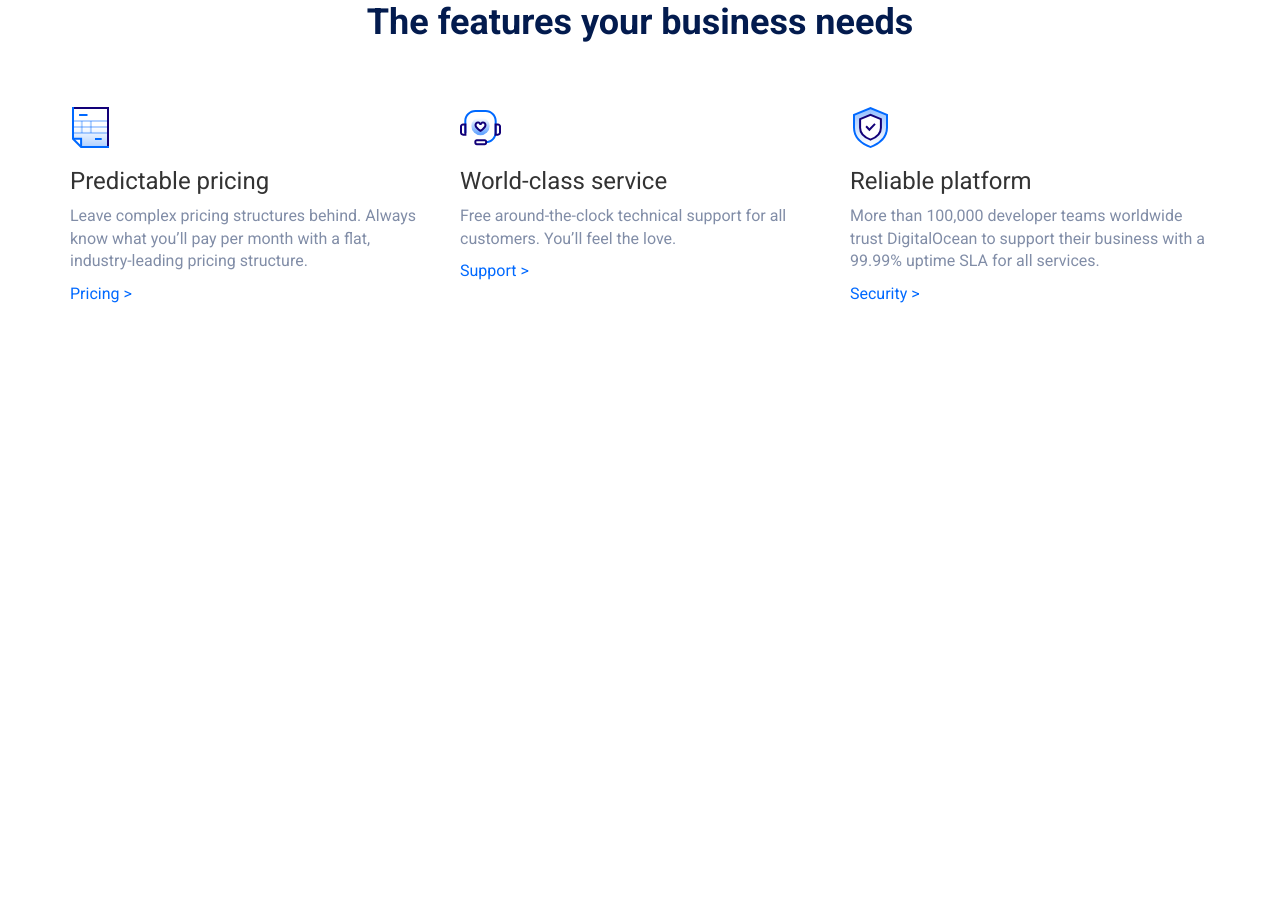
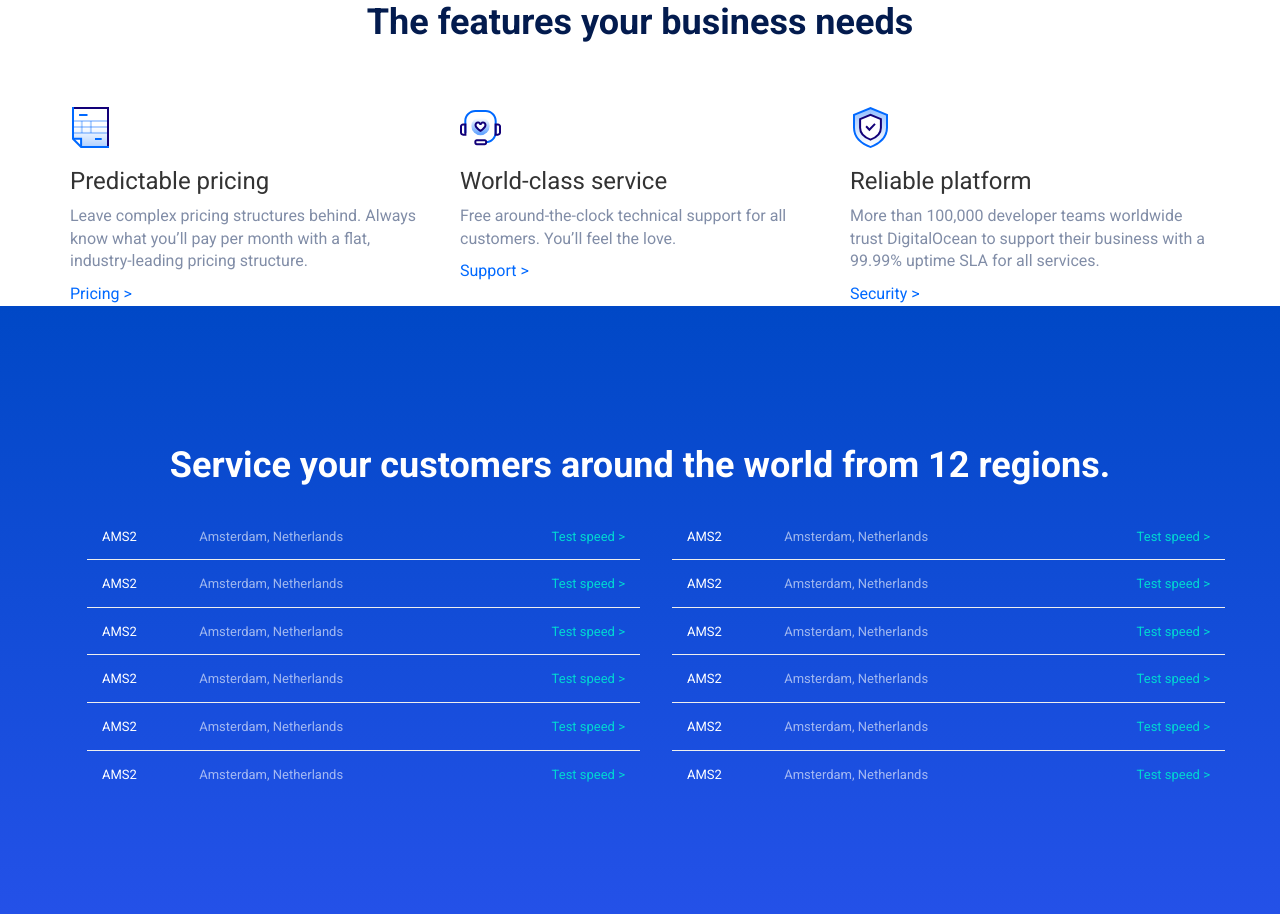
Before and after one commit to danielelanzi/html-css-digitalocean, a plain HTML site: page index.html in a window 1280 px wide. Shown: the part 3083-3997 px from the top of the page. Before the commit the page ends 3389 px from the top, so only its background shows below. Drawn offline with nearby package versions, Linux system fonts and the light colour scheme.

Commit message:
sezione speed test completa e correzioni varie

```diff
--- a/css/style.css
+++ b/css/style.css
@@ -352,3 +352,43 @@ color: #0069FF;
   font-size: 16px;
   color: #818DA7;
 }
+
+/* SPEED TEST */
+.speed_test{
+  background: linear-gradient(rgba(0,72,198,1), rgba(36,81,232,1));
+  padding: 120px 0;
+}
+
+.speed_test h2{
+  color: white;
+  font-size: 36px;
+  font-weight: bold;
+}
+
+.s_font{
+  font-size: 13px;
+  color: rgba(255, 255, 255, 0.6);
+  padding: 32px 0 0 32px;
+}
+
+.text_white{
+  color: white;
+}
+
+.speed_test a{
+  color: #00d7d2;
+}
+
+.speed_test a:hover{
+  color: #0069FF;
+  text-decoration: none;
+}
+
+.speed_test hr{
+  margin: 3px 0 15px 0;
+}
+
+.speed_test p,
+.speed_test a{
+  padding: 0 15px;
+}
--- a/index.html
+++ b/index.html
@@ -233,14 +233,133 @@
         </div>
       </div>
       <!-- /FEATURES INTERPRISE -->
+      <!-- SPEED TEST -->
       <section>
         <div class="container">
           <div class="row">
       </section>
-      <section>
+      <!-- /SPEED TEST -->
+      <div class="speed_test">
         <div class="container">
           <div class="row">
-      </section>
+            <div class="col-md-12 text-center">
+              <h2 class="text_black">Service your customers around the world from 12 regions.</h2>
+            </div>
+            <!-- TABELLA SINISTRA -->
+            <div class="col-xs-12 col-md-6 s_font">
+              <div class="row">
+                <div class="col-xs-2 text_white"><p>AMS2</p>
+                </div>
+                <div class="col-xs-6"><p>Amsterdam, Netherlands</p>
+                </div>
+                <div class="col-xs-4 text-right"><a href="#">Test speed ></a>
+                </div>
+              </div>
+              <hr>
+              <div class="row">
+                <div class="col-xs-2 text_white"><p>AMS2</p>
+                </div>
+                <div class="col-xs-6"><p>Amsterdam, Netherlands</p>
+                </div>
+                <div class="col-xs-4 text-right"><a href="#">Test speed ></a>
+                </div>
+              </div>
+              <hr>
+              <div class="row">
+                <div class="col-xs-2 text_white"><p>AMS2</p>
+                </div>
+                <div class="col-xs-6"><p>Amsterdam, Netherlands</p>
+                </div>
+                <div class="col-xs-4 text-right"><a href="#">Test speed ></a>
+                </div>
+              </div>
+              <hr>
+              <div class="row">
+                <div class="col-xs-2 text_white"><p>AMS2</p>
+                </div>
+                <div class="col-xs-6"><p>Amsterdam, Netherlands</p>
+                </div>
+                <div class="col-xs-4 text-right"><a href="#">Test speed ></a>
+                </div>
+              </div>
+              <hr>
+              <div class="row">
+                <div class="col-xs-2 text_white"><p>AMS2</p>
+                </div>
+                <div class="col-xs-6"><p>Amsterdam, Netherlands</p>
+                </div>
+                <div class="col-xs-4 text-right"><a href="#">Test speed ></a>
+                </div>
+              </div>
+              <hr>
+              <div class="row">
+                <div class="col-xs-2 text_white"><p>AMS2</p>
+                </div>
+                <div class="col-xs-6"><p>Amsterdam, Netherlands</p>
+                </div>
+                <div class="col-xs-4 text-right"><a href="#">Test speed ></a>
+                </div>
+              </div>
+            </div>
+            <!-- TABELLA DESTRA -->
+            <div class="col-xs-12 col-md-6 s_font">
+              <div class="row">
+                <div class="col-xs-2 text_white"><p>AMS2</p>
+                </div>
+                <div class="col-xs-6"><p>Amsterdam, Netherlands</p>
+                </div>
+                <div class="col-xs-4 text-right"><a href="#">Test speed ></a>
+                </div>
+              </div>
+              <hr>
+              <div class="row">
+                <div class="col-xs-2 text_white"><p>AMS2</p>
+                </div>
+                <div class="col-xs-6"><p>Amsterdam, Netherlands</p>
+                </div>
+                <div class="col-xs-4 text-right"><a href="#">Test speed ></a>
+                </div>
+              </div>
+              <hr>
+              <div class="row">
+                <div class="col-xs-2 text_white"><p>AMS2</p>
+                </div>
+                <div class="col-xs-6"><p>Amsterdam, Netherlands</p>
+                </div>
+                <div class="col-xs-4 text-right"><a href="#">Test speed ></a>
+                </div>
+              </div>
+              <hr>
+              <div class="row">
+                <div class="col-xs-2 text_white"><p>AMS2</p>
+                </div>
+                <div class="col-xs-6"><p>Amsterdam, Netherlands</p>
+                </div>
+                <div class="col-xs-4 text-right"><a href="#">Test speed ></a>
+                </div>
+              </div>
+              <hr>
+              <div class="row">
+                <div class="col-xs-2 text_white"><p>AMS2</p>
+                </div>
+                <div class="col-xs-6"><p>Amsterdam, Netherlands</p>
+                </div>
+                <div class="col-xs-4 text-right"><a href="#">Test speed ></a>
+                </div>
+              </div>
+              <hr>
+              <div class="row">
+                <div class="col-xs-2 text_white"><p>AMS2</p>
+                </div>
+                <div class="col-xs-6"><p>Amsterdam, Netherlands</p>
+                </div>
+                <div class="col-xs-4 text-right"><a href="#">Test speed ></a>
+                </div>
+              </div>
+            </div>
+          </div>
+        </div>
+      </div>
       <section>
         <div class="container">
           <div class="row">
```
